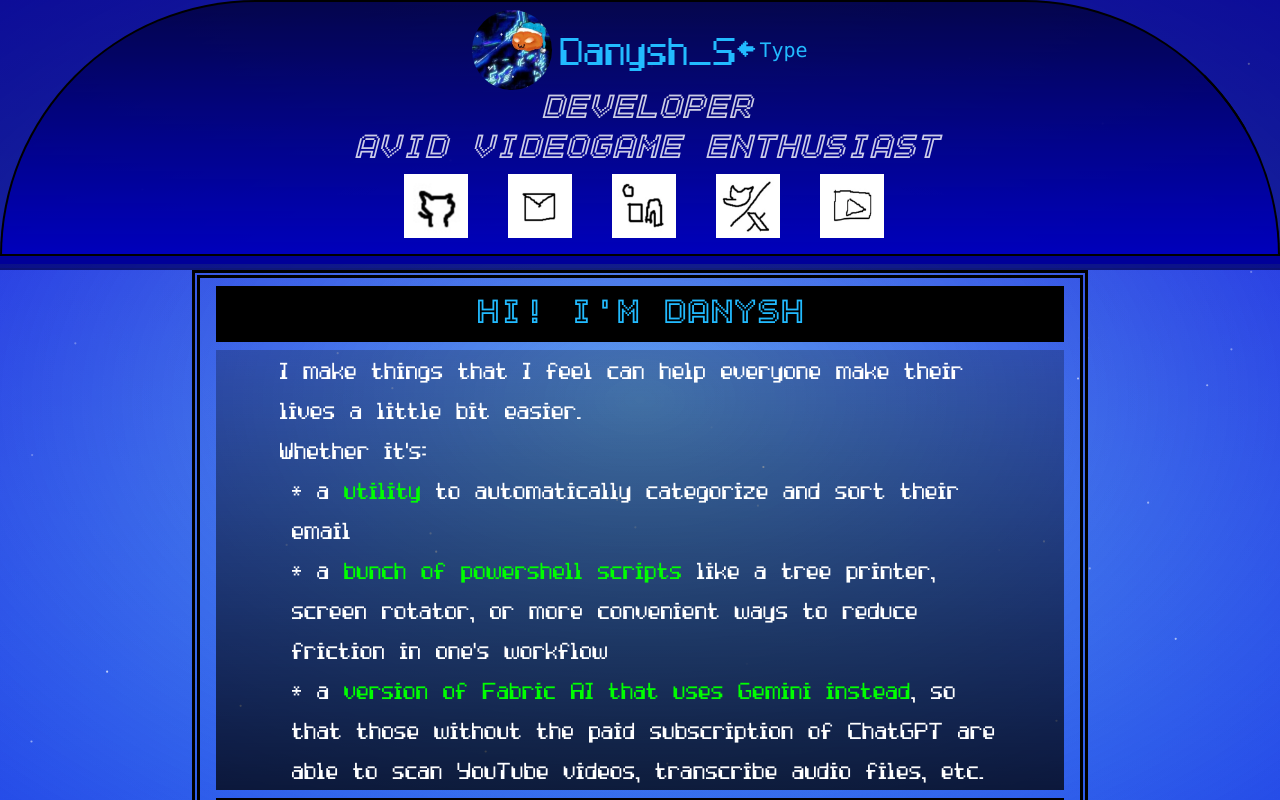
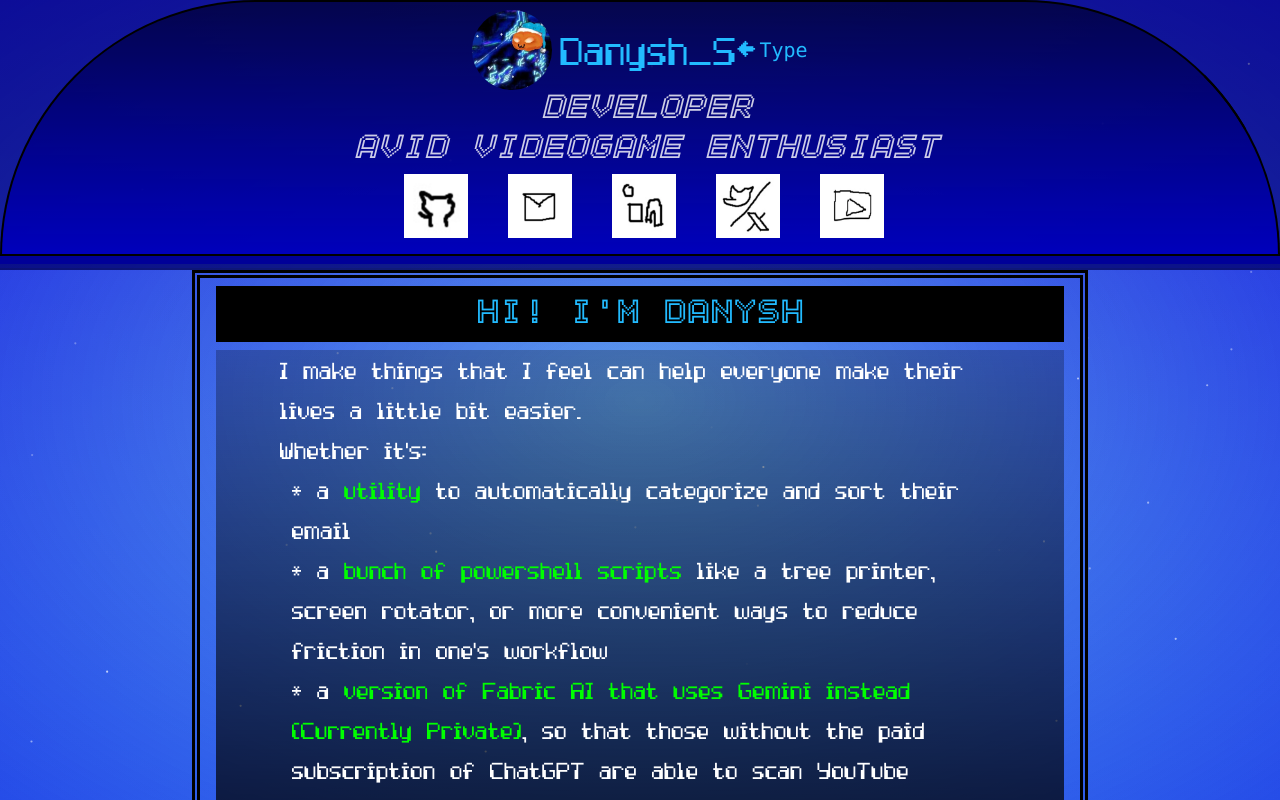
Before and after one commit to danyshs/danyshs_work_2.0, a Next.js app: page / in a window 1280 px wide. Shown: the top 800 px of the page. Built offline with nearby package versions, Linux system fonts and the light colour scheme; no server answers.

Commit message:
Added some clarity in my blog-post section

```diff
--- a/src/components/blog.tsx
+++ b/src/components/blog.tsx
@@ -23,7 +23,7 @@ const BlogSection: React.FC = () => {
               </a>
               to automatically categorize and sort their email
               <br />* a
-              <a href="https://www.github.com/danyshs//powerShell_Utilities">
+              <a href="https://www.github.com/danyshs/powerShell_Utilities">
                 <span className="text-green-900">
                   {" "}
                   bunch of powershell scripts{" "}
@@ -32,10 +32,10 @@ const BlogSection: React.FC = () => {
               like a tree printer, screen rotator, or more convenient ways to
               reduce friction in one's workflow
               <br />* a
-              <a href="https://www.github.com/danyshs//PSWeave_Gemini">
+              <a href="https://www.github.com/danyshs/PSWeave_Gemini">
                 <span className="text-green-900">
                   {" "}
-                  version of Fabric AI that uses Gemini instead
+                  version of Fabric AI that uses Gemini instead (Currently Private)
                 </span>
               </a>
               , so that those without the paid subscription of ChatGPT are able
```
